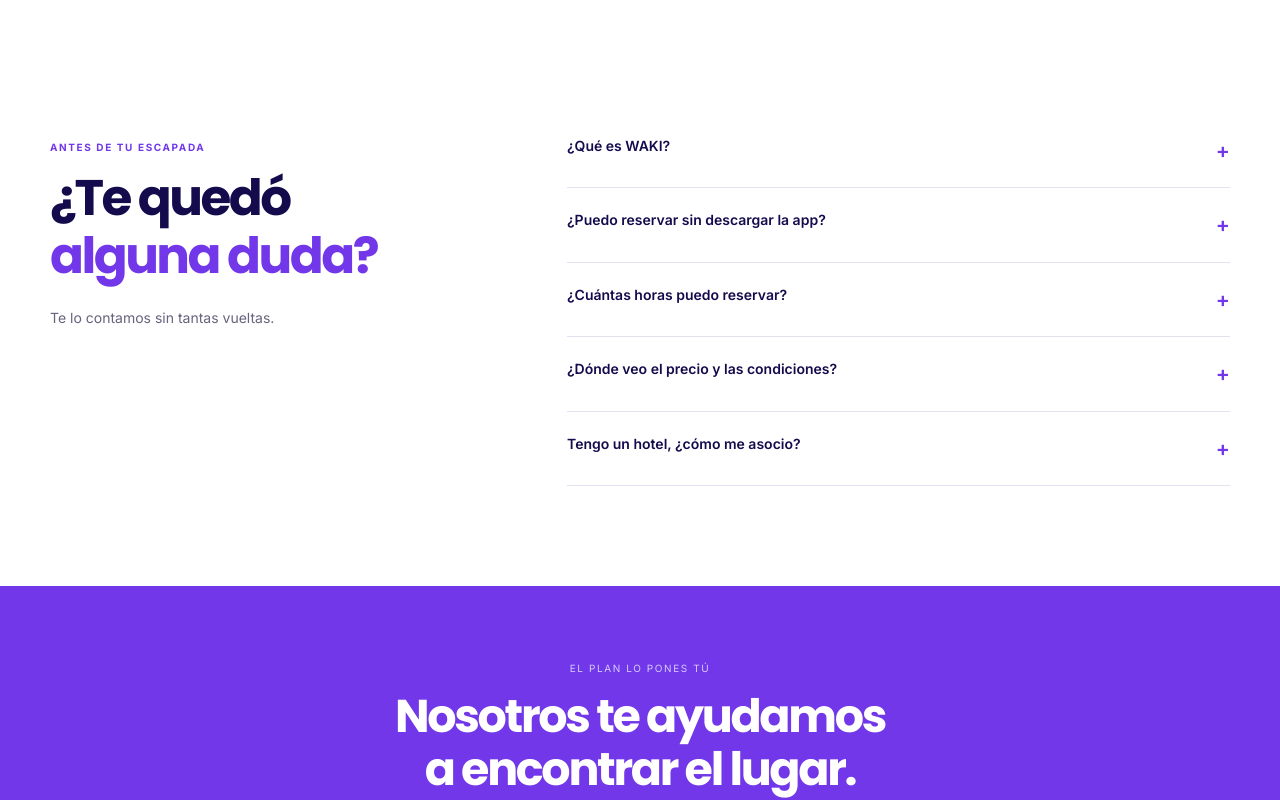
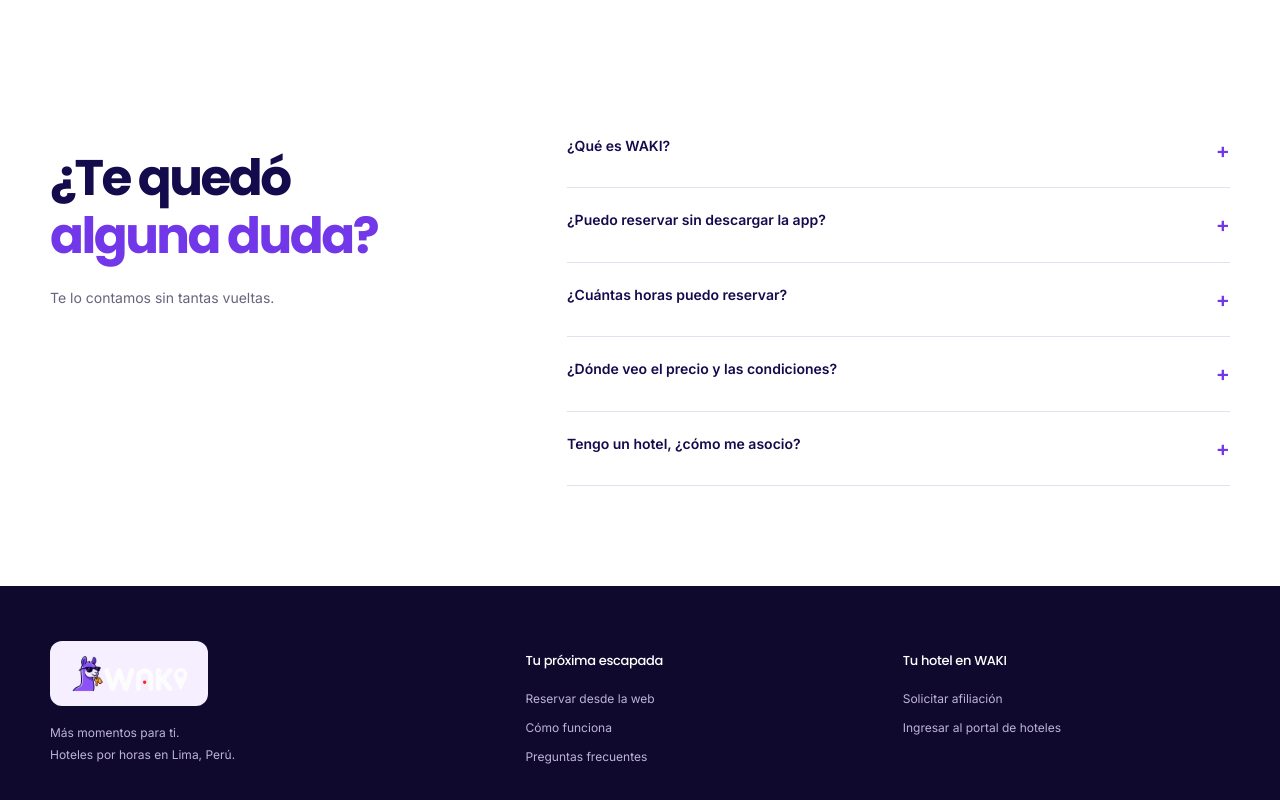
Before and after one commit to mednologyapps-debug/waki-web, a React (Vite) app: page / in a window 1280 px wide. Shown: the part 2960-3760 px from the top of the page. Built offline with nearby package versions, Linux system fonts and the light colour scheme; no server answers.

Commit message:
Simplify page ending and use supplied white WAKI footer logo

```diff
--- a/src/components/Footer.jsx
+++ b/src/components/Footer.jsx
@@ -1,2 +1,2 @@
-import { bookingUrl, hotelPortalUrl } from '../config'
-export default function Footer({onRegister}){return <footer className="footer"><div className="container footer-grid"><div><a href="#inicio" className="footer-logo"><img src="/brand/logo.webp" alt="WAKI" width="160" height="80"/></a><p>Más momentos para ti.<br/>Hoteles por horas en Lima, Perú.</p></div><div><h3>Tu próxima escapada</h3><a href={bookingUrl}>Reservar desde la web ↗</a><a href="#como-funciona">Cómo funciona</a><a href="#preguntas">Preguntas frecuentes</a></div><div><h3>Tu hotel en WAKI</h3><a href="#solicitud" onClick={e=>{e.preventDefault();onRegister()}}>Solicitar afiliación</a><a href={hotelPortalUrl}>Ingresar al portal de hoteles ↗</a></div></div><div className="container footer-bottom"><span>© {new Date().getFullYear()} WAKI</span><span>Tu tiempo. Tus reglas.</span></div></footer>}
+import { hotelPortalUrl } from '../config'
+export default function Footer({onRegister}){return <footer className="footer"><div className="container footer-grid"><div><a href="#inicio" className="footer-logo"><img src="/brand/logo-white.webp" alt="WAKI" width="160" height="56"/></a><p>Más momentos para ti.<br/>Hoteles por horas en Lima, Perú.</p></div><div><h3>Tu próxima escapada</h3><a href="#inicio">Reservar desde la web</a><a href="#como-funciona">Cómo funciona</a><a href="#preguntas">Preguntas frecuentes</a></div><div><h3>Tu hotel en WAKI</h3><a href="#solicitud" onClick={e=>{e.preventDefault();onRegister()}}>Solicitar afiliación</a><a href={hotelPortalUrl}>Ingresar al portal de hoteles</a></div></div><div className="container footer-bottom"><span>© {new Date().getFullYear()} WAKI</span><span>Tu tiempo. Tus reglas.</span></div></footer>}
--- a/src/pages/HomePage.jsx
+++ b/src/pages/HomePage.jsx
@@ -5,7 +5,7 @@
 import Footer from '../components/Footer'
 import PartnerDialog from '../components/PartnerDialog'
 import { useState } from 'react'
-import { bookingUrl, hotelPortalUrl } from '../config'
+import { hotelPortalUrl } from '../config'
 const steps=[{image:'how-search',title:'Busca tu hotel',text:'Explora el mapa y encuentra el lugar para tu plan. Revisa las habitaciones, las horas disponibles y el precio.'},{image:'how-pay',title:'Paga tu reserva',text:'Elige tu horario y la opción de estadía. Revisa los detalles y completa el pago para confirmar tu reserva.'},{image:'how-enjoy',title:'Disfruta tu momento',text:'Llega al hotel con tu confirmación y disfruta de tu estadía. Tu tiempo, a tu manera.'}]
 const faqs=[['¿Qué es WAKI?','WAKI es una plataforma para encontrar y reservar hoteles por horas. Tú eliges el hotel y la opción de estadía disponible que mejor se adapte a tu plan.'],['¿Puedo reservar sin descargar la app?','Sí. Entra en “Reservar desde la web” para explorar los hoteles y continuar tu reserva desde el navegador de tu celular o computadora.'],['¿Cuántas horas puedo reservar?','Las opciones dependen de cada hotel y de su disponibilidad. Revisa la duración, el horario y el precio en el detalle antes de confirmar.'],['¿Dónde veo el precio y las condiciones?','Dentro de la plataforma de reservas encontrarás el detalle del hotel y las condiciones de la opción seleccionada. Revísalas antes de pagar.'],['Tengo un hotel, ¿cómo me asocio?','Completa la solicitud de afiliación de esta página. El equipo de WAKI te contactará para conversar sobre tu hotel y los siguientes pasos.']]
 export default function HomePage(){const [registerOpen,setRegisterOpen]=useState(false);const openRegistration=()=>setRegisterOpen(true);return <><Header onRegister={openRegistration}/><main id="inicio">
@@ -13,6 +13,5 @@
 <section className="section how-section" id="como-funciona"><div className="container how-layout"><div className="how-scene"><img src="/brand/how-main.webp" alt="Las llamitas de WAKI listas para disfrutar una estadía por horas" width="900" height="1125" loading="lazy"/><div className="how-scene-caption"><p>Ya es momento de tu escapada, ¿no crees?</p></div></div><div className="how-content"><h2>Busca. Paga.<br/><em>Disfruta.</em></h2><p className="how-intro">Tu próxima escapada, en tres pasos. Desde la app o la web.</p><ol className="how-steps">{steps.map(({image,title,text})=><li className="how-step" key={title}><div className="how-step-art"><img src={'/brand/'+image+'.webp'} alt="" width="150" height="150" loading="lazy"/></div><div><h3>{title}</h3><p>{text}</p></div></li>)}</ol></div></div></section>
 <section className="section hotel-section recruit-section" id="hoteles"><div className="container"><div className="split-grid hotel-intro"><div className="recruit-copy"><h2>Tu hotel puede ser<br/><em>la próxima escapada.</em></h2><p>Conecta con personas que buscan hoteles por horas y gestiona tus habitaciones, tarifas y reservas desde el portal WAKI.</p><div className="recruit-benefits">{[[Building2,'Llega a nuevos huéspedes','Haz que más personas descubran tu hotel.'],[SlidersHorizontal,'Ofrece tus habitaciones por horas','Define las opciones y tarifas que van con tu hotel.'],[CalendarCheck,'Gestiona tu disponibilidad y reservas','Organiza tu oferta desde el portal WAKI.']].map(([Icon,title,text])=><div className="benefit" key={title}><Icon/><div><h3>{title}</h3><p>{text}</p></div></div>)}</div><div className="recruit-actions"><button className="btn btn-primary" type="button" onClick={openRegistration}>Quiero registrar mi hotel</button><a className="text-link" href={hotelPortalUrl}>Ya soy parte de WAKI</a></div></div><div className="recruit-visual"><img className="hotel-mascot" src="/brand/hotel.webp" alt="La llamita WAKI abre las puertas a nuevos hoteles asociados" width="600" height="600" loading="lazy"/></div></div></div></section>
 <section className="section"><div className="container web-banner"><div><h2>Tu próxima escapada.<br/>A un clic de aquí.</h2><p>Desde el celular o la compu. Entra, explora y reserva sin instalar nada.</p><a className="btn btn-light" href="#inicio">Reservar desde la web </a></div><img src="/brand/time.webp" alt="La llamita WAKI lista para disfrutar su tiempo" loading="lazy" width="420" height="420"/></div></section>
-<section className="section" id="preguntas"><div className="container faq-grid"><div><span className="section-label">ANTES DE TU ESCAPADA</span><h2>¿Te quedó<br/><em>alguna duda?</em></h2><p>Te lo contamos sin tantas vueltas.</p></div><div className="faq-list">{faqs.map(([q,a])=><details key={q}><summary>{q}<span aria-hidden="true">+</span></summary><p>{a}</p></details>)}</div></div></section>
-<section className="closing"><div className="container"><span>EL PLAN LO PONES TÚ</span><h2>Nosotros te ayudamos<br/>a encontrar el lugar.</h2><a className="btn btn-light" href={bookingUrl}>Mi próxima escapada </a></div></section>
+<section className="section" id="preguntas"><div className="container faq-grid"><div><h2>¿Te quedó<br/><em>alguna duda?</em></h2><p>Te lo contamos sin tantas vueltas.</p></div><div className="faq-list">{faqs.map(([q,a])=><details key={q}><summary>{q}<span aria-hidden="true">+</span></summary><p>{a}</p></details>)}</div></div></section>
 </main><Footer onRegister={openRegistration}/><PartnerDialog open={registerOpen} onClose={()=>setRegisterOpen(false)}/></>}
```
Also changed, not shown: public/brand/logo-white.webp (added).
